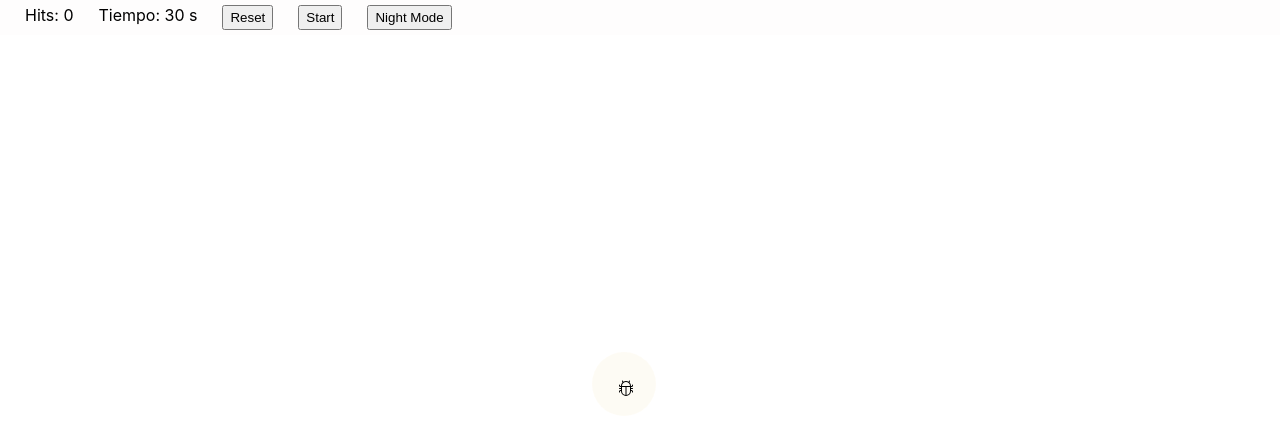
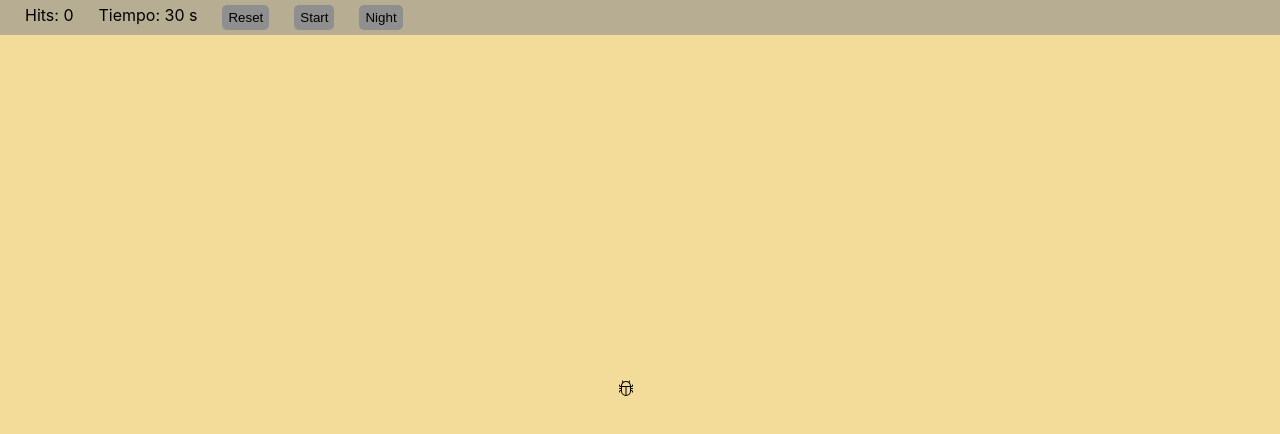
Before and after one commit to maurohaidr/Cuca, a React (Create React App) app: page / in a window 1280 px wide. Shown: the top 434 px of the page. Built offline with nearby package versions, Linux system fonts and the light colour scheme.

Commit message:
buttons style

```diff
--- a/src/components/Inicio.css
+++ b/src/components/Inicio.css
@@ -20,16 +20,28 @@
     flex-direction: row;
     height: 35px;
     width:100%;
-    background-color: rgba(248, 246, 246, 0.2);
+    background-color: rgba(143, 143, 143, 0.6);
 }
 .button{
     height:25px;
     margin-top:5px;
     margin-left: 25px;
+    border-radius: 5px;
+    background-color: rgba(143, 143, 143);
+    border:none;
+    outline:none;
+}
+.button:hover{
+
+  background-color: rgba(243, 219, 153);
+
 }
 .barText{
     margin-top:5px;
     margin-left: 25px;
+}
+.barText:hover{
+  color: rgba(243, 219, 153);
 }
 @media (max-width: 600px) {
     .bar{
@@ -43,8 +55,12 @@
         margin-top:5px;
     }
 }
+body{
+  background-color: rgba(243, 219, 153);
+}
 
-@media (min-width: 800px) {
+
+
   .container{
     min-height: 100vh;
     min-width: 100vh;
@@ -59,7 +75,7 @@
   #follower #circle1 {
     position: fixed;
     -webkit-animation: pulse 2s infinite; /* Chrome, Safari, Opera */
-    animation: pulse 5s infinite;
+    animation: pulse 4s infinite;
     background: rgba(243, 219, 153, 0.5);
     border-radius: 50%;
     height: 0em;
@@ -70,24 +86,26 @@
   @keyframes pulse {
     0% {
       opacity: 0.2;
-      height: 4em;
-      width: 4em;
+      height: 6em;
+      width: 6em;
       margin-top: -3em;
       margin-left: -3em;
     }
+
     50% {
       opacity: 0.9;
-      height: 7em;
-      width: 7em;
-      margin-top: -3em;
-      margin-left: -3em;
+      height: 11em;
+      width: 11em;
+      margin-top: -5.5em;
+      margin-left: -5.5em;
+      background: rgba(243, 219, 153, 0.5);
     }
+
     100% {
       opacity: 0.2;
-      height: 4em;
-      width: 4em;
+      height: 6em;
+      width: 6em;
       margin-top: -3em;
       margin-left: -3em;
     }
   }
-}
--- a/src/components/Inicio.js
+++ b/src/components/Inicio.js
@@ -124,7 +124,7 @@ import './Inicio.css'
               <div id="circle1">
             </div>
           </div>
-          <div className ='bar'>
+          <div className ='bar' >
             <span className='barText' >Hits: {props.hits}</span>
             <span className='barText' >Tiempo: {segundos} s</span>
             <button className = 'button' onClick = {() => {
@@ -133,7 +133,7 @@ import './Inicio.css'
               setActivo(false)
             }}>Reset</button>
             <button className = 'button' onClick = {() => toggle()} >Start</button>
-            <button className = 'button' onClick = {() => toggleNight()} >Night Mode</button>
+            <button className = 'button' onClick = {() => toggleNight()} >Night</button>
           </div>
 
           <div className = 'cucaBlock'>
```
Also changed, not shown: 1 other file (tests, documents, lock files or other folders).
